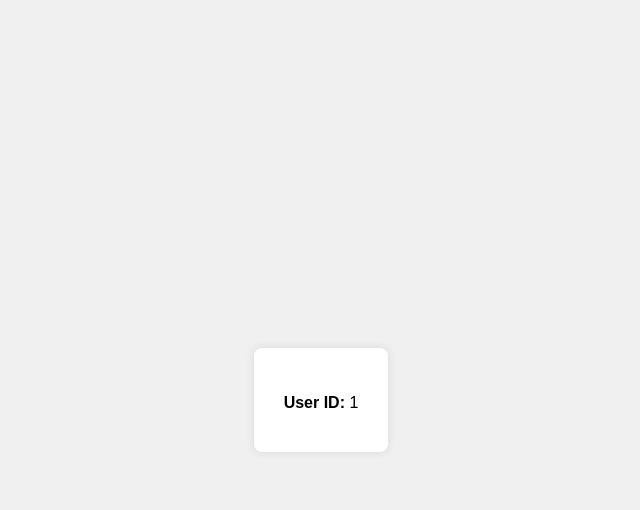
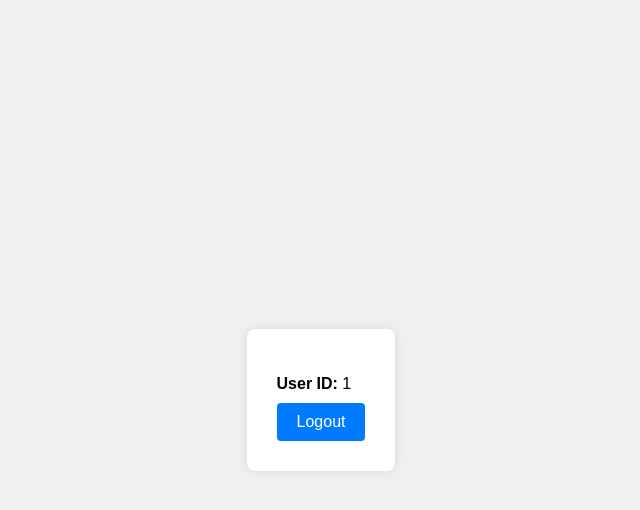
Before and after one commit to ig0rmin/diy_oauth2, a Flask app: template client/templates/userinfo.html in a window 1280 px wide. Shown: the top 510 px of the page, without its empty margins (319-959 px from the left). Run offline with Flask 3, Linux system fonts and the light colour scheme; the template is opened without the code that fills it: most values are stand-ins (such as "Sample title", 1, 10 or a date in 2020).

Commit message:
Fixed some workflow issues

```diff
--- a/client/app.py
+++ b/client/app.py
@@ -28,6 +28,8 @@ def check_auth(request):
     session_token = None
     if 'token' in session:
         session_token = session['token']
+    else:
+        app.logger.debug('token not in the session')
 
     # Token from request takes priority over session
     if request_token is not None:
@@ -36,15 +38,24 @@ def check_auth(request):
             session['token'] = request_token
             return claims['user_id']
         else:
-            del session['user_id']
+            del session['token']
             return None
 
     if session_token is not None:
         claims = validate_jwt(session_token)
-        if 'user' in claims:
+        if 'user_id' in claims:
             return claims['user_id']
+    else:
+        app.logger.debug('Session token is None')
 
     return None
+
+@app.route('/callback', methods=['GET'])
+def callback():
+    user_id = check_auth(request)
+    if user_id is not None:
+        return redirect('/')
+    abort(401, "Unauthorized")
 
 @app.route('/', methods=['GET', 'POST'])
 def home():
@@ -56,5 +67,10 @@ def home():
             return redirect('http://localhost:8081/oauth/authorize')
     return render_template('userinfo.html', user_id=user_id)
 
+@app.route('/logout', methods=['POST'])
+def logout():
+    del session['token']
+    return redirect('/')
+
 if __name__ == "__main__":
     app.run(debug=True, host="0.0.0.0", port=5000)
--- a/client/templates/userinfo.html
+++ b/client/templates/userinfo.html
@@ -28,12 +28,25 @@
     .auth-form span {
         font-weight: normal;
     }
+    .auth-form button {
+        background-color: #007bff;
+        color: #fff;
+        padding: 10px 20px;
+        border: none;
+        border-radius: 4px;
+        cursor: pointer;
+        font-size: 16px;
+    }
 </style>
 </head>
 <body>
 
 <div class="auth-form">
     <p>User ID: <span>{{ user_id }}</span></p>
+
+    <form action="/logout" method="post">
+        <button type="submit">Logout</button>
+    </form>
 </div>
 
 </body>
--- a/server/app.py
+++ b/server/app.py
@@ -106,7 +106,7 @@ def access_token():
         user_id = consume_authorization_token(token)
         if user_id is not None:
             jwt_token = issue_jwt_token(user_id)
-            return redirect(f'http://localhost:8080/?token={jwt_token}')
+            return redirect(f'http://localhost:8080/callback?token={jwt_token}')
     abort(401, "Unauthorized")
 
 if __name__ == "__main__":
```
